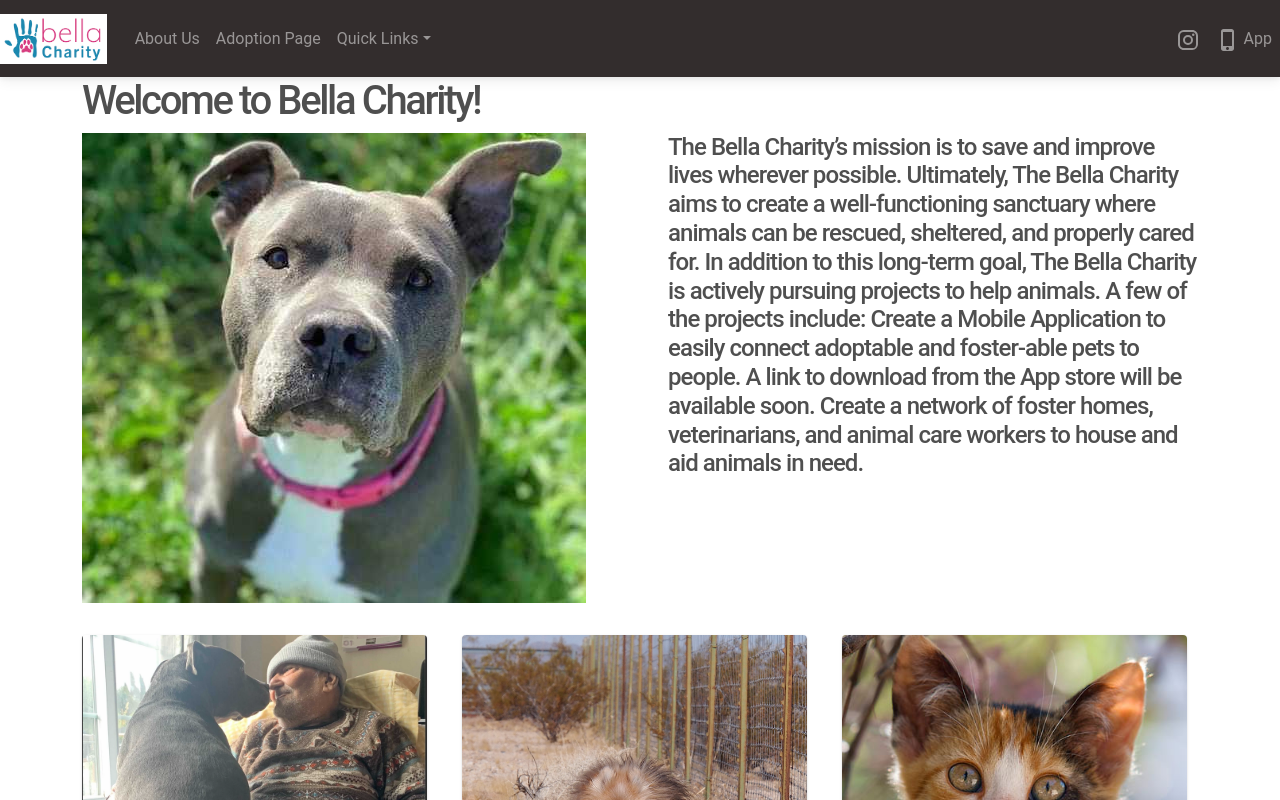
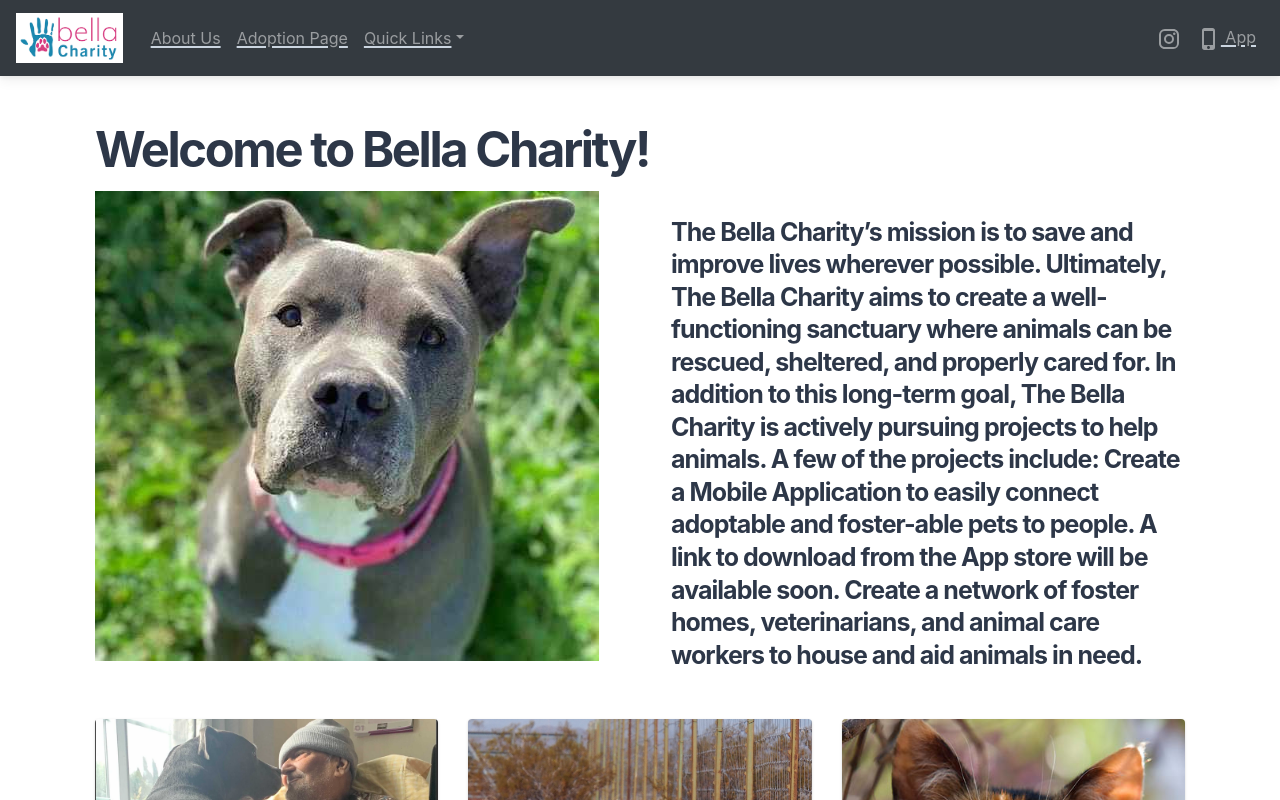
Before and after one commit to aedward8/BellaCharity, a React (Create React App) app in the folder app/: page / in a window 1280 px wide. Shown: the top 800 px of the page. Built offline with nearby package versions, Linux system fonts and the light colour scheme.

Commit message:
commented out css of body and seperated out to main to fix css overwrite

```diff
--- a/app/src/App.js
+++ b/app/src/App.js
@@ -1,4 +1,5 @@
 import * as React from "react";
+/** @jsxImportSource @emotion/react */
 
 import { Router } from "@reach/router";
 
@@ -9,18 +10,27 @@ import Home from "./components/Home";
 import NavB from "./components/NavB";
 import SignupForm from "./components/SignupForm";
 
+import "mdb-react-ui-kit/dist/css/mdb.min.css";
+import "bootstrap/dist/css/bootstrap.min.css";
+import "./styles.css";
+import "./styles-custom.css";
+
 const App = () => {
   return (
     <>
       <NavB />
+      <main
+        css={{
+          margin: "calc((100vh / 25) * 1.563) calc((100vw / 25) * 1.563)",
+        }}
+      >
         <Router>
           <Home path="/" />
           <About path="/about" />
           <Adoptions path="/adopt" />
           <SignupForm path="/signup-form" />
         </Router>
-      {/* <main className="App">
-      </main> */}
+      </main>
       <Footer />
     </>
   );
--- a/app/src/components/SignupForm.js
+++ b/app/src/components/SignupForm.js
@@ -3,7 +3,6 @@ import * as React from "react";
 import { Formik, Field, Form, ErrorMessage } from "formik";
 import * as Yup from "yup";
 
-import "../styles.css";
 import * as apiClient from "../apiClient";
 
 //Formik
--- a/app/src/index.js
+++ b/app/src/index.js
@@ -3,12 +3,6 @@ import ReactDOM from "react-dom";
 
 import App from "./App";
 import reportWebVitals from "./reportWebVitals";
-
-// import "./styles.css";
-import "bootstrap/dist/css/bootstrap.min.css";
-// import "./styles-basics.css";
-
-import "mdb-react-ui-kit/dist/css/mdb.min.css";
 
 ReactDOM.render(
   <React.StrictMode>
--- a/app/src/styles.css
+++ b/app/src/styles.css
@@ -55,8 +55,8 @@ html {
 
 body {
   padding: 0;
-  margin: calc((100vh / 25) * 1.563) calc((100vw / 25) * 1.563);
-  background-color: #a8d0e6;
+  /* margin: calc((100vh / 25) * 1.563) calc((100vw / 25) * 1.563); */
+  background-color: white;
   font-weight: 400;
   line-height: 1.563;
   color: var(--text-color);
```
Also changed, not shown: app/src/components/AddTask.js (deleted, +0 -30 lines). Lines whose indentation alone changed are shown as unchanged.
